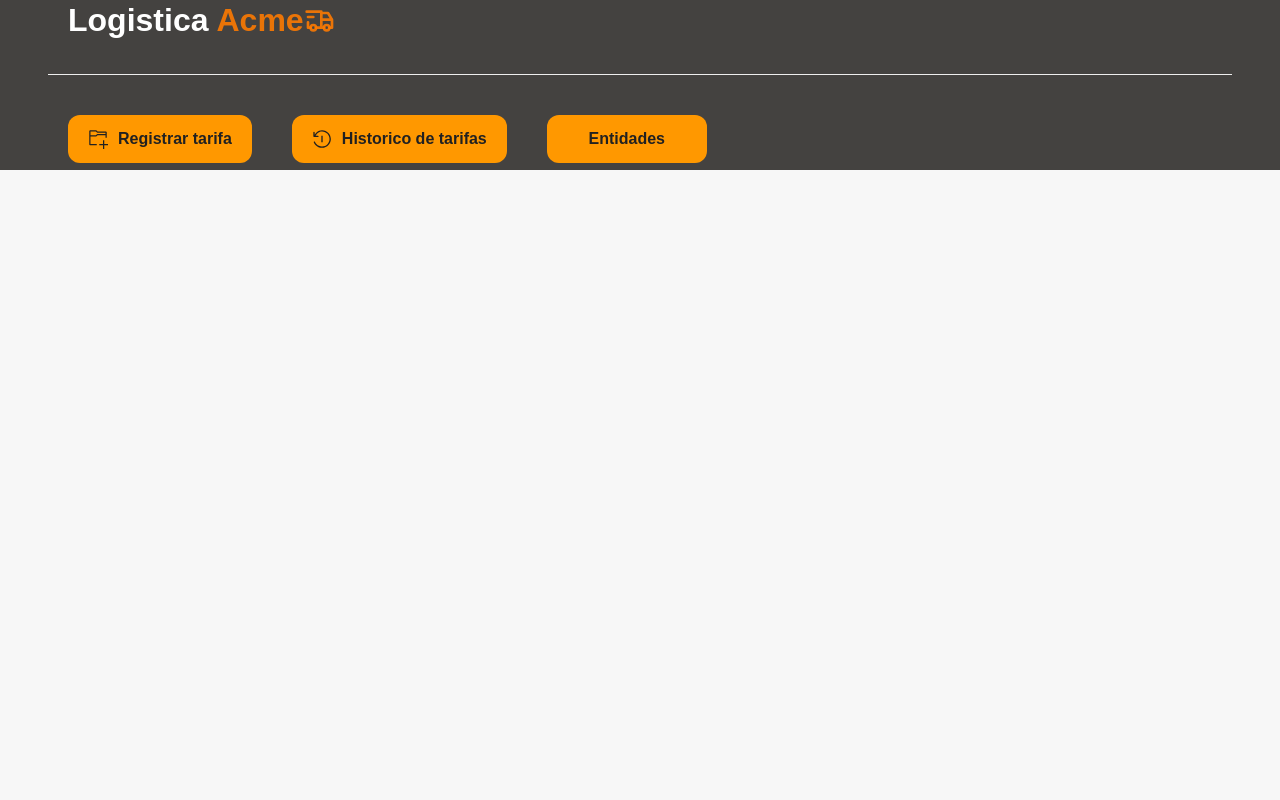
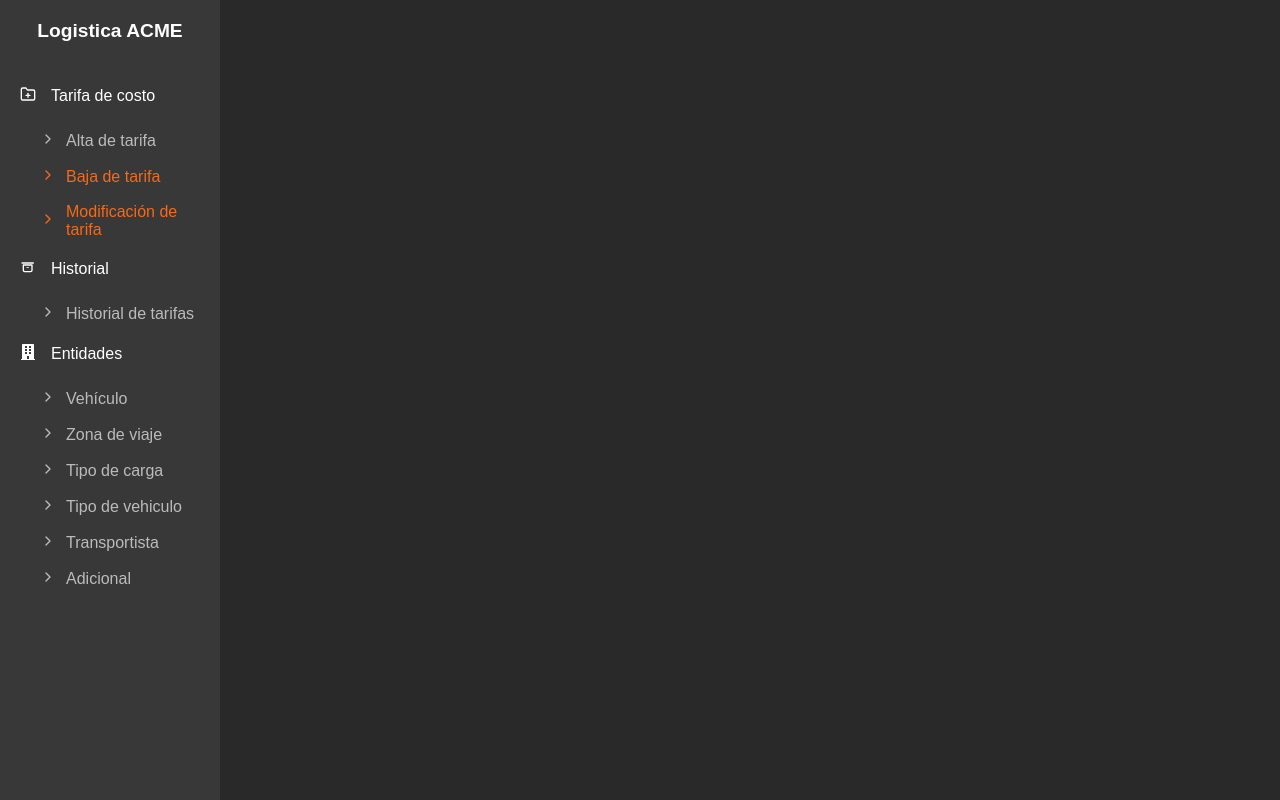
Before and after one commit to DesApp-2025c1-Grupo-7/GestionTarifasFront, a React (Vite) app in the folder gestion-de-tarifas-front/: page / in a window 1280 px wide. Built offline with nearby package versions, Linux system fonts and the light colour scheme.

Commit message:
Agrego sidebar

```diff
--- a/gestion-de-tarifas-front/src/App.css
+++ b/gestion-de-tarifas-front/src/App.css
@@ -1,16 +1,29 @@
+html, body {
+  margin: 0;
+  padding: 0;
+  height: 100%;
+}
+
 .App {
+  display: flex;
   width: 100vw;
-  max-width: 100vw;
+  height: 100vh;
   margin: 0;
   padding: 0;
   box-sizing: border-box;
+  background-color: #292929;
 }
 
-main {
+.Sidebar {
+  width: 220px;
+  background-color: #1f1f1f;
+  color: white;
+  height: 100vh;
+}
+
+.main-content {
   flex: 1;
   padding: 20px;
+  color: white;
+  overflow-y: auto;
 }
-.main-content {
-  margin-top: 10rem;
-  padding: 20px;
-}
--- a/gestion-de-tarifas-front/src/App.jsx
+++ b/gestion-de-tarifas-front/src/App.jsx
@@ -4,12 +4,14 @@ import RegistrarTarifa from './components/Form_registro_tarifas/RegistroTarifas'
 import HistoricoTarifas from './components/Historico_tarifas/HistoricoTarifas'
 import './App.css'
 import Entidades_page from './components/Entidades/Entidades_page'
+import Sidebar from './components/Sidebar/Sidebar'
 
 const App = () => {
   return (
     <BrowserRouter>
       <div className='App'>
-        <Header />
+        {/*<Header />*/}
+        <Sidebar />
         <main className="main-content">
           <Routes>
             <Route path="/registrarTarifa" element={<RegistrarTarifa />} />
--- a/gestion-de-tarifas-front/src/components/Historico_tarifas/HistoricoTarifas.jsx
+++ b/gestion-de-tarifas-front/src/components/Historico_tarifas/HistoricoTarifas.jsx
@@ -60,7 +60,6 @@ const HistoricoTarifas = () => {
          <div className="container-cards">
           {historial.map((tarifa, index) => (
             <li key={index} className="historial-item">
-
               {editIndex === index ? (
                 <>
                   <p>
--- /dev/null
+++ b/gestion-de-tarifas-front/src/components/Sidebar/Sidebar.css
@@ -0,0 +1,73 @@
+.Sidebar {
+  width: 220px;
+  background-color: #383838;
+  color: #fff;
+  height: 100vh;
+  display: flex;
+  flex-direction: column;
+  padding: 20px 0;
+  position: fixed;
+  top: 0;
+  left: 0;
+  overflow-y: auto;
+}
+
+.logo {
+  font-size: 1.2rem;
+  font-weight: bold;
+  text-align: center;
+  justify-content: center;
+  margin-bottom: 2rem;
+}
+
+.sidebar-menu {
+  list-style: none;
+  padding: 0;
+  margin: 0;
+}
+
+.sidebar-item {
+  padding: 0;
+}
+
+.parent {
+  display: flex;
+  align-items: center;
+  gap: 15px;
+  padding: 12px 20px;
+  cursor: pointer;
+}
+
+
+.sub-menu {
+  list-style: none;
+  padding-left: 30px;
+  margin-top: 5px;
+}
+
+.sub-item {
+  display: flex;
+  align-items: center;
+  gap: 10px;
+  padding: 8px 10px;
+  cursor: pointer;
+  color: #bbb;
+  transition: color 0.2s ease;
+}
+
+.sidebar-item .parent:hover .icon,
+.sidebar-item .parent:hover .title,
+.sidebar-item .parent:hover .arrow-icon {
+  color: #f56918;
+  transition: color 0.5s ease;
+}
+
+.sub-item:hover .icon,
+.sub-item:hover .title {
+  color: #f56918;
+  transition: color 0.5s ease;
+}
+
+.sub-item.active {
+  color: #f56918;
+}
--- /dev/null
+++ b/gestion-de-tarifas-front/src/components/Sidebar/Sidebar.jsx
@@ -0,0 +1,48 @@
+import './Sidebar.css'
+import { SidebarData } from './SidebarData'
+import { useNavigate, useLocation } from 'react-router-dom'
+
+const Sidebar = () => {
+  const navigate = useNavigate()
+  const location = useLocation()
+
+  return (
+    <div className='Sidebar'>
+      <div className="logo">
+        <span className="logo-text">Logistica <strong>ACME</strong></span>
+      </div>
+      <ul className="sidebar-menu">
+        {SidebarData.map((section, index) => {
+          const isParentActive = section.subRoutes.some(sub => location.pathname === sub.link)
+
+          return (
+            <li key={index} className='sidebar-item'>
+              <div className={`parent ${isParentActive ? 'active' : ''}`}>
+                <div className="icon">{section.icon}</div>
+                <span className="title">{section.title}</span>
+              </div>
+
+              <ul className="sub-menu">
+                {section.subRoutes.map((sub, subIndex) => {
+                  const isActive = location.pathname === sub.link
+                  return (
+                    <li
+                      key={subIndex}
+                      className={`sub-item ${isActive ? 'active' : ''}`}
+                      onClick={() => navigate(sub.link)}
+                    >
+                      <div className="icon">{sub.icon}</div>
+                      <span className="title">{sub.title}</span>
+                    </li>
+                  )
+                })}
+              </ul>
+            </li>
+          )
+        })}
+      </ul>
+    </div>
+  )
+}
+
+export default Sidebar
--- /dev/null
+++ b/gestion-de-tarifas-front/src/components/Sidebar/SidebarData.jsx
@@ -0,0 +1,75 @@
+import { FiFolderPlus } from "react-icons/fi";
+import { TiArchive } from "react-icons/ti";
+import { FaBuilding } from "react-icons/fa";
+import { FiChevronRight } from "react-icons/fi";
+
+export const SidebarData = [
+  {
+    title: "Tarifa de costo",
+    icon: <FiFolderPlus />,
+    subRoutes: [
+      {
+        title: "Alta de tarifa",
+        icon: <FiChevronRight />,
+        link: "/registrarTarifa"
+      },
+      {
+        title: "Baja de tarifa",
+        icon: <FiChevronRight />,
+        link: "/"
+      },
+      {
+        title: "Modificación de tarifa",
+        icon: <FiChevronRight />,
+        link: "/"
+      }
+    ]
+  },
+  {
+    title: "Historial",
+    icon: <TiArchive />,
+    subRoutes: [
+      {
+        title: "Historial de tarifas",
+        icon: <FiChevronRight />,
+        link: "/historicoTarifas"
+      }
+    ]
+  },
+  {
+    title: "Entidades",
+    icon: <FaBuilding />,
+    subRoutes: [
+      {
+        title: "Vehículo",
+        icon: <FiChevronRight />,
+        link: "/entidades"
+      },
+      {
+        title: "Zona de viaje",
+        icon: <FiChevronRight />,
+        link: "/entidades"
+      },
+      {
+        title: "Tipo de carga",
+        icon: <FiChevronRight />,
+        link: "/entidades"
+      },
+      {
+        title: "Tipo de vehiculo",
+        icon: <FiChevronRight />,
+        link: "/entidades"
+      },
+      {
+        title: "Transportista",
+        icon: <FiChevronRight />,
+        link: "/entidades"
+      },
+      {
+        title: "Adicional",
+        icon: <FiChevronRight />,
+        link: "/entidades"
+      },
+    ]
+  }
+];
```
